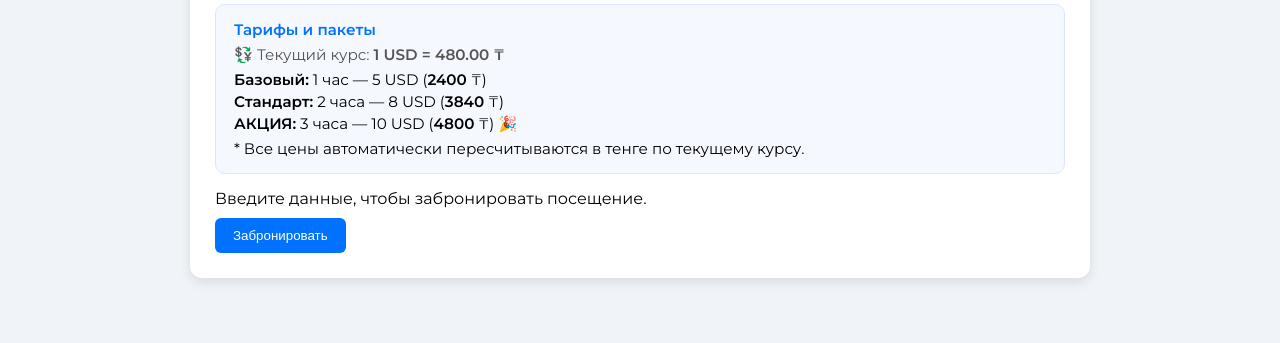
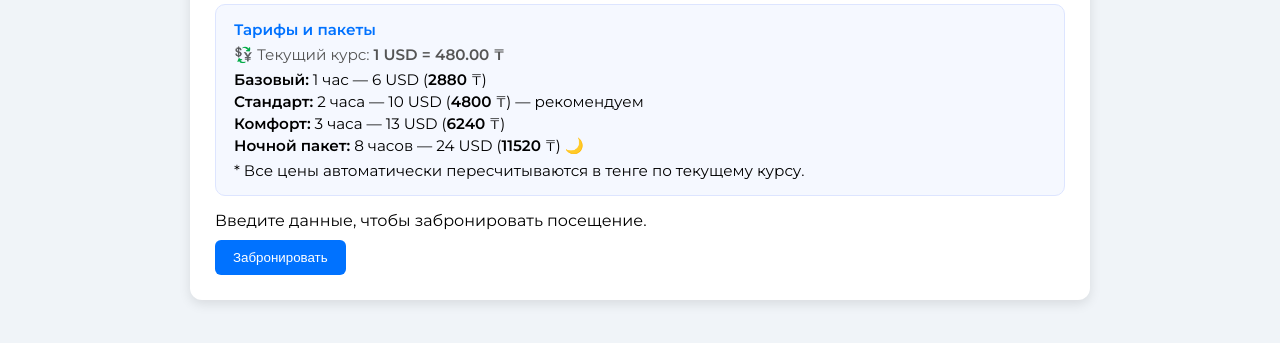
Before and after one commit to ttulya/astana-guide, a plain HTML site: page booking.html in a window 1280 px wide. Shown: the part 155-498 px from the top of the page. Drawn offline with Linux system fonts and the light colour scheme; no server answers.

Commit message:
Add files via upload

```diff
--- a/booking.html
+++ b/booking.html
@@ -20,7 +20,6 @@ header{
   width:32px;height:22px;margin-right:15px;cursor:pointer;
   display:flex;flex-direction:column;justify-content:space-between;
 }
-
 .burger div{height:4px;background:white;border-radius:2px}
 
 #menuToggle{display:none}
@@ -40,7 +39,6 @@ header{
   text-decoration:none;font-weight:600;
   border-bottom:1px solid rgba(255,255,255,0.15);
 }
-
 .side-menu a:hover{color:#ffd700}
 
 section{
@@ -56,7 +54,6 @@ h2{color:#0072ff;margin-bottom:15px}
   padding:10px 18px;border-radius:6px;
   text-decoration:none;margin-top:10px;cursor:pointer;border:none;
 }
-
 .btn:hover{background:#005ec4}
 
 .overlay{
@@ -98,12 +95,8 @@ ul{margin:10px 0 6px;padding-left:20px;text-align:left;font-size:0.9em}
   color:#0072ff;
   margin-bottom:6px;
 }
-.price-item{
-  margin:3px 0;
-}
-.price-item span{
-  font-weight:600;
-}
+.price-item{margin:3px 0;}
+.price-item span{font-weight:600;}
 </style>
 </head>
 
@@ -137,9 +130,22 @@ ul{margin:10px 0 6px;padding-left:20px;text-align:left;font-size:0.9em}
       💱 Текущий курс: <b id="rateText">загрузка...</b>
     </p>
 
-    <p class="price-item"><span>Базовый:</span> 1 час — 5 USD (<span id="p1">-</span> ₸)</p>
-    <p class="price-item"><span>Стандарт:</span> 2 часа — 8 USD (<span id="p2">-</span> ₸)</p>
-    <p class="price-item"><span>АКЦИЯ:</span> 3 часа — 10 USD (<span id="p3">-</span> ₸) 🎉</p>
+    <p class="price-item">
+      <span>Базовый:</span> 1 час — 6 USD
+      (<span id="p1">-</span> ₸)
+    </p>
+    <p class="price-item">
+      <span>Стандарт:</span> 2 часа — 10 USD
+      (<span id="p2">-</span> ₸) — рекомендуем
+    </p>
+    <p class="price-item">
+      <span>Комфорт:</span> 3 часа — 13 USD
+      (<span id="p3">-</span> ₸)
+    </p>
+    <p class="price-item">
+      <span>Ночной пакет:</span> 8 часов — 24 USD
+      (<span id="p4">-</span> ₸) 🌙
+    </p>
 
     <p style="margin-top:6px;">* Все цены автоматически пересчитываются в тенге по текущему курсу.</p>
   </div>
@@ -226,7 +232,6 @@ function confirmBooking(){
 
   alert("Бронь создана! Ваш ID: " + id);
 
-  // Закрываем окно и очищаем поля
   bookingPopup.style.display = 'none';
   clientName.value   = "";
   clientPhone.value  = "";
@@ -237,22 +242,40 @@ function confirmBooking(){
 </script>
 
 <script>
+// базовый курс (если API не ответит)
 let usdToKzt = 480;
 
+// цены в долларах
+const T1 = 6;   // 1 час
+const T2 = 10;  // 2 часа
+const T3 = 13;  // 3 часа
+const T4 = 24;  // ночной 8 часов
+
 function updatePrices(){
-  rateText.innerText = `1 USD = ${usdToKzt.toFixed(2)} ₸`;
-  p1.innerText = Math.round(5 * usdToKzt);
-  p2.innerText = Math.round(8 * usdToKzt);
-  p3.innerText = Math.round(10 * usdToKzt);
+  const rateTextEl = document.getElementById("rateText");
+  const p1El = document.getElementById("p1");
+  const p2El = document.getElementById("p2");
+  const p3El = document.getElementById("p3");
+  const p4El = document.getElementById("p4");
+
+  if(rateTextEl){
+    rateTextEl.innerText = `1 USD = ${usdToKzt.toFixed(2)} ₸`;
+  }
+  if(p1El) p1El.innerText = Math.round(T1 * usdToKzt);
+  if(p2El) p2El.innerText = Math.round(T2 * usdToKzt);
+  if(p3El) p3El.innerText = Math.round(T3 * usdToKzt);
+  if(p4El) p4El.innerText = Math.round(T4 * usdToKzt);
 }
 
 async function loadRate(){
   try{
     const res = await fetch("https://api.exchangerate.host/latest?base=USD&symbols=KZT");
     const data = await res.json();
-    if(data?.rates?.KZT) usdToKzt = data.rates.KZT;
+    if(data && data.rates && data.rates.KZT){
+      usdToKzt = data.rates.KZT;
+    }
   }catch{
-    console.warn("Не удалось получить курс USD → KZT");
+    console.warn("Не удалось получить курс USD → KZT, используем запасной.");
   }
   updatePrices();
 }
@@ -262,12 +285,12 @@ loadRate();
 
 <!-- Авто-закрытие бургер-меню при переходе по ссылкам -->
 <script>
-  document.querySelectorAll(".side-menu a").forEach(link => {
-    link.addEventListener("click", () => {
-      const toggle = document.getElementById("menuToggle");
-      if (toggle) toggle.checked = false;
-    });
+document.querySelectorAll(".side-menu a").forEach(link => {
+  link.addEventListener("click", () => {
+    const toggle = document.getElementById("menuToggle");
+    if (toggle) toggle.checked = false;
   });
+});
 </script>
 
 </body>
```
